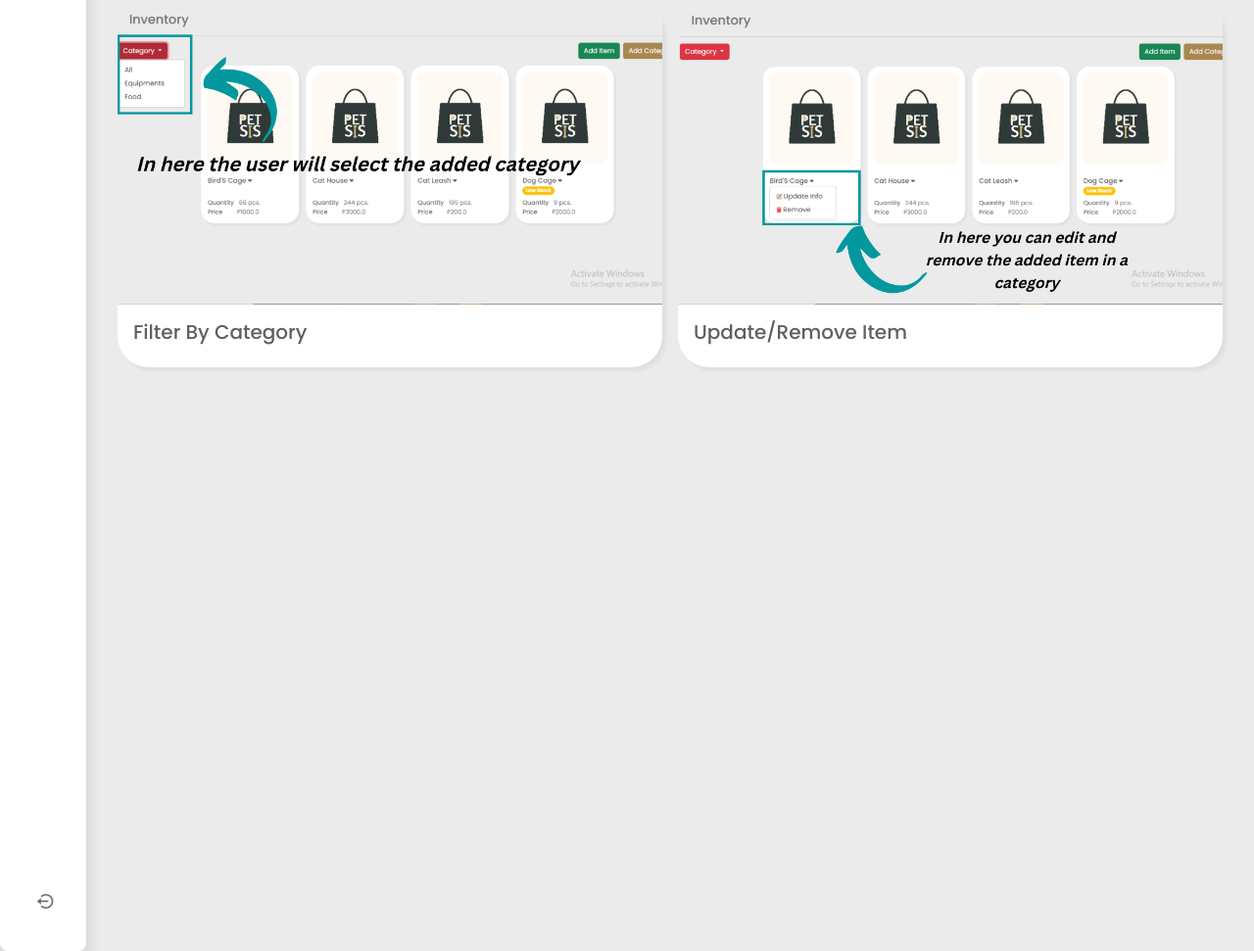
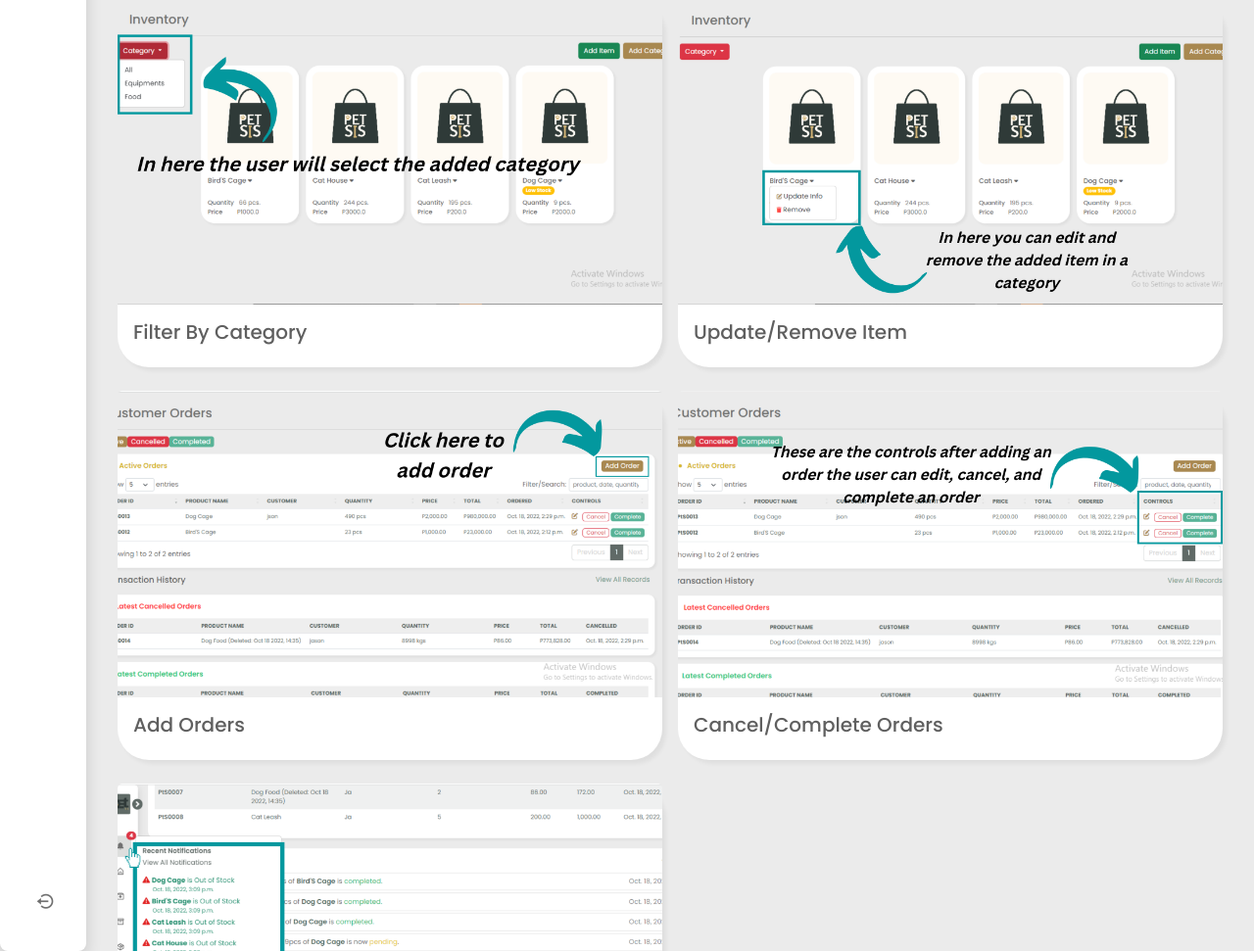
Before and after one commit to chrisjasonoswa/petsis, a Django app: page /settings in a window 1280 px wide. Shown: the part 1629-2600 px from the top of the page at 98% size. Run offline with Django 4.2, Linux system fonts and the light colour scheme; the first user in the database is signed in; data comes from the database, SQL or seed files in the repository; some libraries are stand-ins or nearby versions.

Commit message:
Update settings.html

```diff
--- a/petsis_app/templates/petsis_app/settings.html
+++ b/petsis_app/templates/petsis_app/settings.html
@@ -180,6 +180,7 @@
 <hr>
 
 <div class="row row-cols-1 row-cols-md-2 g-4">
+
   <div class="col">
     <div class="card rounded-5">
       <img src="{% static 'petsis_app/images/settings/add_category.png' %}" class="card-img-top" alt="...">
@@ -217,6 +218,34 @@
   </div>
 
 
+ <div class="col">
+    <div class="card rounded-5">
+      <img src="{% static 'petsis_app/images/settings/add_order.png' %}" class="card-img-top" alt="...">
+          <div class="card-body">
+            <h5 class="card-title">Add Orders</h5>
+          </div>
+    </div>
+  </div>
+
+ <div class="col">
+    <div class="card rounded-5">
+      <img src="{% static 'petsis_app/images/settings/order_controls.png' %}" class="card-img-top" alt="...">
+          <div class="card-body">
+            <h5 class="card-title">Cancel/Complete Orders</h5>
+          </div>
+    </div>
+  </div>
+
+   <div class="col">
+    <div class="card rounded-5">
+      <img src="{% static 'petsis_app/images/settings/notif.png' %}" class="card-img-top" alt="...">
+          <div class="card-body">
+            <h5 class="card-title">View Notifications</h5>
+          </div>
+    </div>
+  </div>
+
+
 
 </div>
 
```
